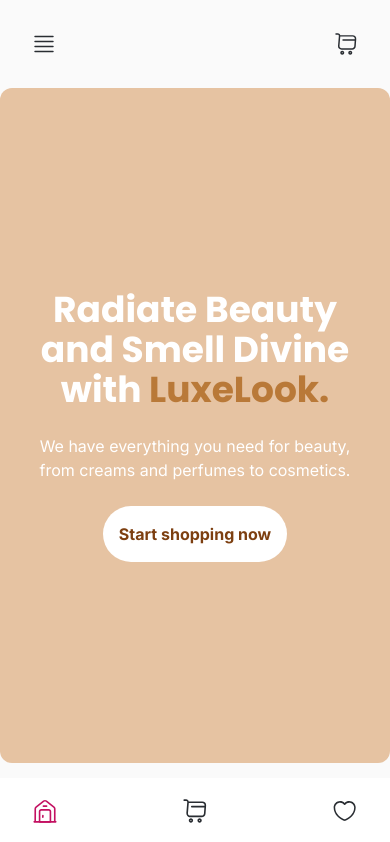
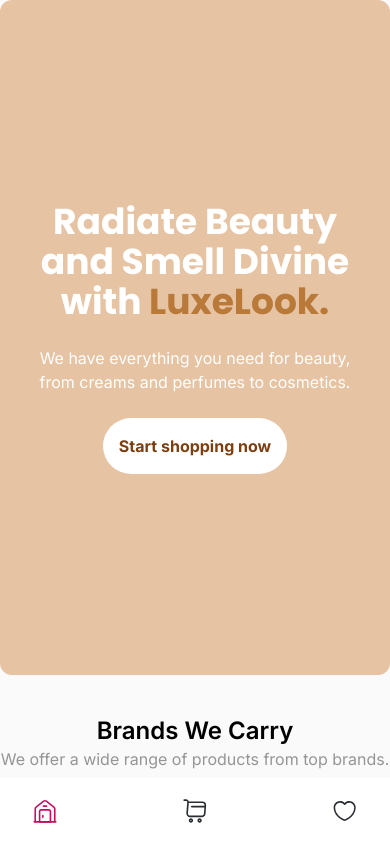
Before and after one commit to alli-Codes/timbu-cloud-store-HNG-stage-2, a React (Vite) app: page / in a window 390 px wide. Shown: the top 842 px of the page. Built offline with nearby package versions, Linux system fonts and the light colour scheme.

Commit message:
Made another set of changes

```diff
--- a/src/components/Header.jsx
+++ b/src/components/Header.jsx
@@ -19,10 +19,10 @@ export default function Header() {
     }
   };
   return (
+    <>
+      {location.pathname != "/" ? (
         <div className="p-8 flex justify-between lg:hidden">
-      {location.pathname == "/" ? (
-        <MenuIcon />
-      ) : (
+          {location.pathname == "/" ? undefined : (
             <Link to="/">
               <ArrowIcon />
             </Link>
@@ -34,5 +34,7 @@ export default function Header() {
             </Link>
           ) : undefined}
         </div>
+      ) : undefined}
+    </>
   );
 }
--- a/src/pages/Cart.jsx
+++ b/src/pages/Cart.jsx
@@ -32,10 +32,10 @@ export default function Cart() {
               />
             ))}
           </div>
-          <div className="w-[30rem] mb-32 lg:mb-0 flex flex-col gap-4 ">
+          <div className="lg:w-[30rem] mb-32 lg:mb-0 flex flex-col gap-4 ">
             <OrderSummary products={storageItems} />
             <Address />
-            <div>
+            <div className="px-4">
               <Link to="/checkout">
                 <button className="w-full bg-[#C31162] p-4 text-white text-lg font-semibold rounded-xl">
                   Check Out
```
Lines whose indentation alone changed are shown as unchanged.
